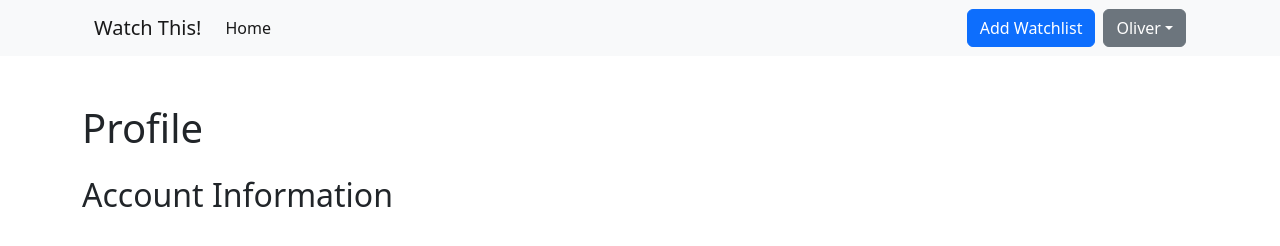
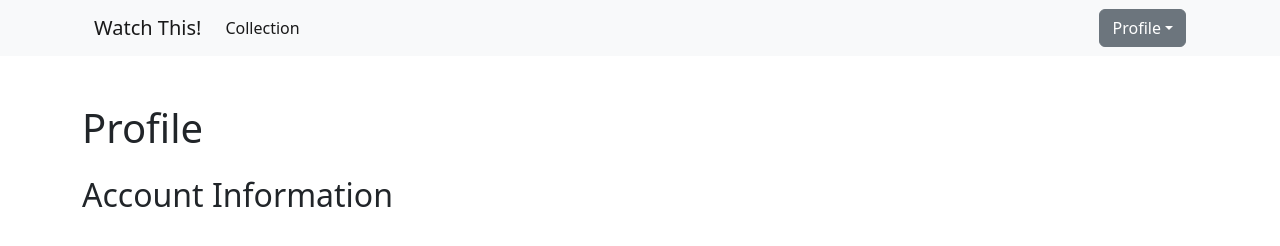
Before and after one commit to richiebotteri/appwrite-demo-case, a website built with Vite: page src/profile.html in a window 1280 px wide. Built offline with nearby package versions, Linux system fonts and the light colour scheme.

Commit message:
changes button names and links

```diff
--- a/src/profile.html
+++ b/src/profile.html
@@ -18,12 +18,11 @@
                   <div class="collapse navbar-collapse" id="header-navbar">
                      <ul class="navbar-nav me-auto mb-2 mb-lg-0">
                         <li class="nav-item">
-                           <a class="nav-link active" aria-current="page" href="index.html">Home</a>
+                           <a class="nav-link active" aria-current="page" href="movie-collections.html">Collection</a>
                         </li>
                      </ul>
-                     <button class="btn btn-primary mb-2 mb-lg-0 me-lg-2">Add Watchlist</button>
                      <div class="dropdown">
-                        <button class="btn btn-secondary dropdown-toggle" type="button" data-bs-toggle="dropdown" aria-expanded="false">Oliver</button>
+                        <button class="btn btn-secondary dropdown-toggle" type="button" data-bs-toggle="dropdown" aria-expanded="false">Profile</button>
                         <ul class="dropdown-menu mt-1">
                            <li><a class="dropdown-item" href="profile.html" aria-current="page">Profile</a></li>
                            <button class="dropdown-item logoutEl">Logout</button>
```
Also changed, not shown: src/movie-collections.html (+1 -1 lines).
